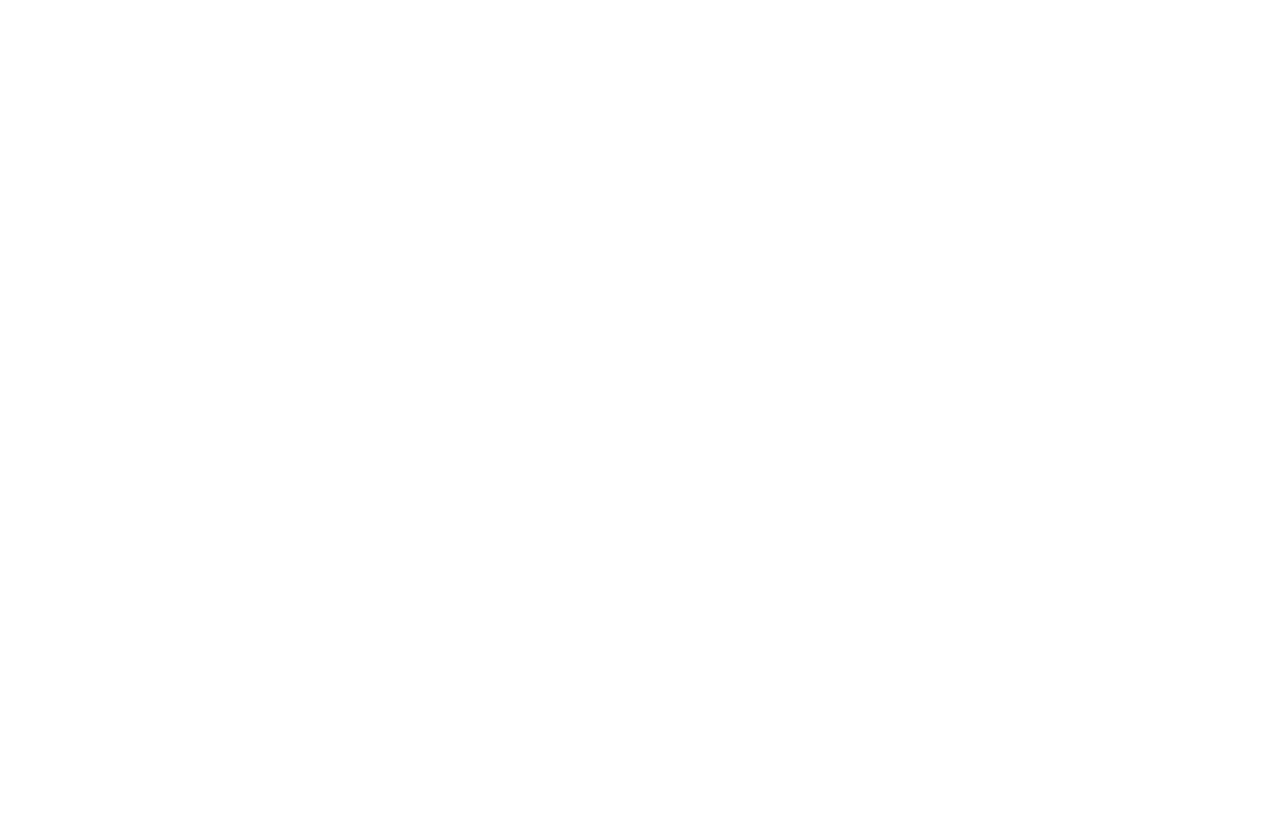
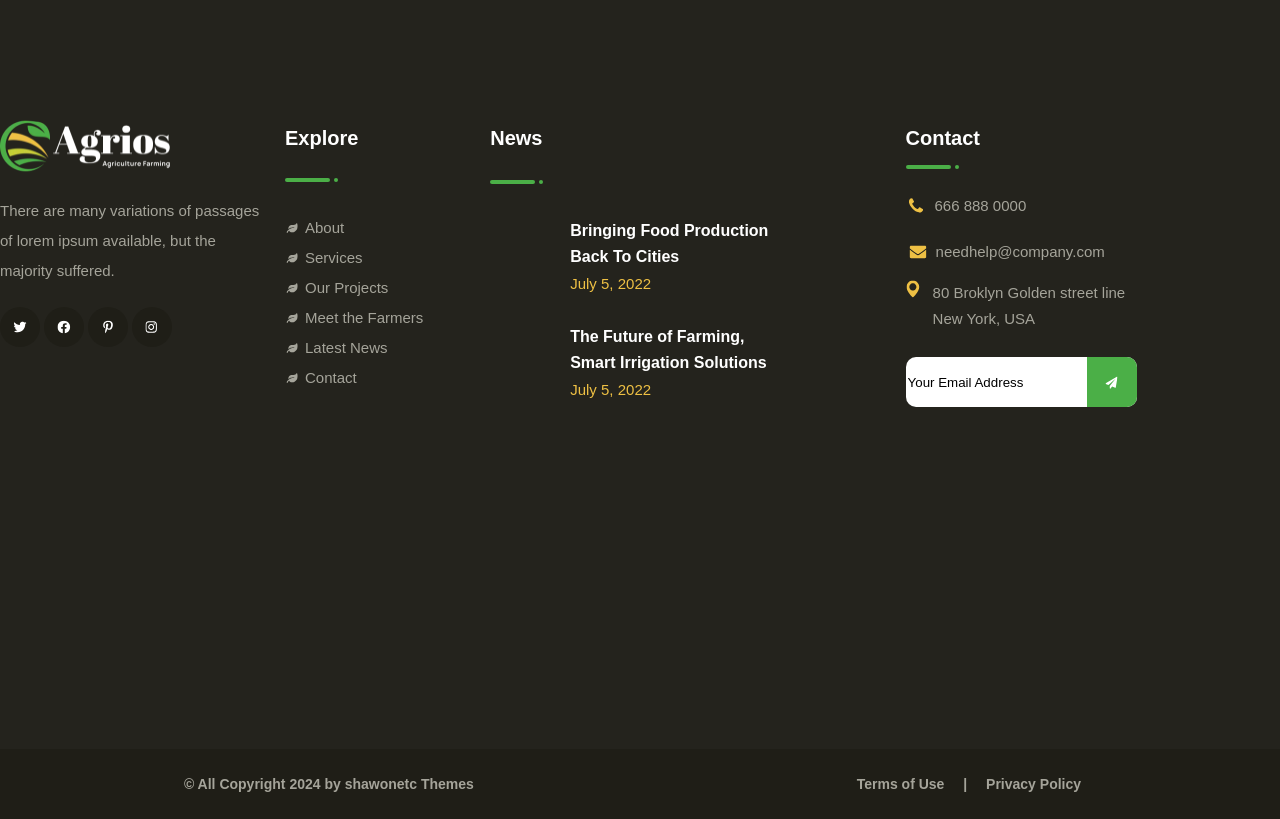
Before and after one commit to ynambell/owoce-project, a plain HTML site: page index.html in a window 1280 px wide. Drawn offline with Linux system fonts and the light colour scheme.

Commit message:
footer ready

```diff
--- a/index.html
+++ b/index.html
@@ -4,8 +4,88 @@
     <meta charset="UTF-8">
     <meta name="viewport" content="width=device-width, initial-scale=1.0">
     <title>owoce-project</title>
+    <link rel="stylesheet" href="reset.css">
+    <link rel="stylesheet" href="style.css">
 </head>
 <body>
 
+
+<footer class="footer">
+    <div class="gray">
+        <section class="logo">
+            <img class="logoPic" src="assets/logo.png" alt="logo">
+            <p class="suffering">There are many variations of passages of lorem ipsum available, but the majority suffered.</p>
+            <span class="circle"><img class="icon" src="assets/x.svg" alt="icon"></span>
+            <span class="circle"><img class="icon" src="assets/fb.svg" alt="icon"></span>
+            <span class="circle"><img class="icon" src="assets/p.svg" alt="icon"></span>
+            <span class="circle"><img class="icon" src="assets/ig.svg" alt="icon"></span>
+        </section>
+        <section class="explore">
+            <h1 class="headline">Explore</h1>
+            <div class="wrapper">
+                <span class="line"></span>
+                <span class="dot"></span>
+            </div>
+            <ol class="list">
+                <li class="home">About</li>
+                <li class="home">Services</li>
+                <li class="home">Our Projects</li>
+                <li class="home">Meet the Farmers</li>
+                <li class="home">Latest News</li>
+                <li class="home">Contact</li>
+            </ol>
+        </section>
+        <section class="news">
+            <div class="anotherWrapper">
+                <h1 class="headline">News</h1>
+                <span class="line"></span>
+                <span class="dot"></span>
+            </div>
+            <article class="post">
+                <div class="img"></div>
+                <div class="text">
+                    <h2 class="lemma">Bringing Food Production Back To Cities</h2>
+                    <h3 class="date">July 5, 2022</h3>
+                </div>
+            </article>
+            <article class="post">
+                <div class="img"></div>
+                <div class="text">
+                    <h2 class="lemma">The Future of Farming, Smart Irrigation Solutions</h2>
+                    <h3 class="date">July 5, 2022</h3>
+                </div>
+            </article>
+        </section>
+        <section class="conacts">
+            <h1 class="headline">Contact</h1>
+            <div class="wrapper">
+                <span class="line"></span>
+                <span class="dot"></span>
+            </div>
+            <div class="phoneWrapp">
+                <img class="contactIcon" src="assets/phone.svg" alt="phone">
+                <p class="phone">666 888 0000</p>
+            </div>
+            <div class="mailWrapp">
+                <img class="contactIcon" src="assets/mail.svg" alt="mail">
+                <p class="mail">needhelp@company.com</p>
+            </div>
+            <div class="mapWrapp">
+                <img class="contactIcon" src="assets/map.svg" alt="map">
+                <p class="map">80 Broklyn Golden street line New York, USA</p>
+            </div>
+            <div class="subsribeWrapp">
+                <input type="subsribeMail" class="subsribeMail" id="" value="Your Email Address">
+                <!-- <input type="button"  name="subsribeButton"  value=""> -->
+                <button class="subsribeButton">
+                    <img class="subsribeIcon" src="assets/teleg.svg" alt="subsribe">
+                </button>
+        </section>
+    </div>
+    <div class="black">
+        <p>© All Copyright 2024 by shawonetc Themes</p>
+        <p><a class="noLink" href="#">Terms of Use</a><span> | </span><a class="noLink" href="#">Privacy Policy</a></p>
+    </div>
+</footer>
 </body>
 </html>
--- /dev/null
+++ b/reset.css
@@ -0,0 +1,48 @@
+/* http://meyerweb.com/eric/tools/css/reset/
+   v2.0 | 20110126
+   License: none (public domain)
+*/
+
+html, body, div, span, applet, object, iframe,
+h1, h2, h3, h4, h5, h6, p, blockquote, pre,
+a, abbr, acronym, address, big, cite, code,
+del, dfn, em, img, ins, kbd, q, s, samp,
+small, strike, strong, sub, sup, tt, var,
+b, u, i, center,
+dl, dt, dd, ol, ul, li,
+fieldset, form, label, legend,
+table, caption, tbody, tfoot, thead, tr, th, td,
+article, aside, canvas, details, embed,
+figure, figcaption, footer, header, hgroup,
+menu, nav, output, ruby, section, summary,
+time, mark, audio, video {
+	margin: 0;
+	padding: 0;
+	border: 0;
+	font-size: 100%;
+	font: inherit;
+	vertical-align: baseline;
+}
+/* HTML5 display-role reset for older browsers */
+article, aside, details, figcaption, figure,
+footer, header, hgroup, menu, nav, section {
+	display: block;
+}
+body {
+	line-height: 1;
+}
+ol, ul {
+	list-style: none;
+}
+blockquote, q {
+	quotes: none;
+}
+blockquote:before, blockquote:after,
+q:before, q:after {
+	content: '';
+	content: none;
+}
+table {
+	border-collapse: collapse;
+	border-spacing: 0;
+}
--- /dev/null
+++ b/style.css
@@ -0,0 +1,223 @@
+.gray {
+    background-color: #24231D;
+    height: 511px;
+    display: flex;
+    padding-left: auto;
+    padding-top: 120px;
+    padding-right: auto;
+    padding-bottom: 118px;
+    justify-content: center;
+}
+
+.suffering {
+    width: 270px;
+    height: 90px;
+    color: #A5A49A;
+    font-family: Manrope, sans-serif;
+    font-size: 15px;
+    font-weight: 500;
+    line-height: 30px;
+    margin-top: 21px;
+    margin-bottom: 21px;
+}
+
+.headline {
+    width: 73px;
+    height: 36px;
+    color: #FFF;
+    font-family: Manrope, sans-serif;
+    font-size: 20px;
+    font-weight: 700;
+    line-height: 36px;
+}
+.anotherWrapper .headline {
+    margin-bottom: 15px;
+}
+.post {
+    display: flex;
+    width: 320px;
+    height: 80px;
+}
+.img {
+    width: 80px;
+    height: 80px;
+}
+.lemma {
+    width: 200px;
+    height: 52px;
+    color: #FFF;
+    font-family: Manrope, sans-serif;
+    font-style: normal;
+    font-size: 16px;
+    font-weight: 700;
+    line-height: 26px;
+}
+
+.date {
+    color: #EEC044;
+    font-family: Manrope, sans-serif;
+    font-size: 15px;
+    font-style: normal;
+    font-weight: 400;
+    line-height: 28.13px;
+}
+
+.anotherWrapper {
+    width: 319.98px;
+    height: 46px;
+    margin-bottom: 26px;
+}
+
+.line {
+    display: inline-block;
+    width: 45px;
+    height: 4px;
+    border-radius: 2px;
+    background: #4BAF47;
+}
+.dot {
+    display: inline-block;
+    width: 4px;
+    height: 4px;
+    border-radius: 2px;
+    background: #4BAF47;
+}
+
+.circle {
+    display: inline-block;
+    box-sizing: border-box;
+    width: 40px;
+    height: 40px;
+    padding: 13px;
+    border-radius: 20px;
+    background: #1F1E17;
+}
+.icon {
+    width: 14px;
+    height: 14px;
+}
+
+.explore {
+    display: flex;
+    width: 200px;
+    height: 273px;
+    padding: 0px 15px;
+    flex-direction: column;
+    justify-content: space-between;
+    align-items: flex-start;
+}
+.news {
+    display: flex;
+    width: 400px;
+    height: 273px;
+    padding: 0 65px 0 15px;
+    flex-direction: column;
+    justify-content: space-between;
+    align-items: flex-start;
+    gap: 26px;
+}
+
+.list {
+    padding-left: 20px;
+    list-style-image: url("assets/list.svg");
+    color: #A5A49A;
+    font-family: Manrope, sans-serif;
+    font-size: 15px;
+    font-weight: 500;
+    line-height: 30px;
+}
+
+.wrapper {
+    height: 32px;
+}
+.logo {
+    width: 300px;
+    height: 273px;
+}
+.logoPic {
+    width: 170px;
+    height: 52px;
+}
+
+.phone, .mail, .map {
+    width: 199px;
+    color: #A5A49A;
+    font-family: Manrope, sans-serif;
+    font-size: 15px;
+    font-style: normal;
+    font-weight: 500;
+    line-height: 26px;
+    justify-self: center;
+}
+.contactIcon {
+    width: 18px;
+    height: 18px;
+}
+.phoneWrapp {
+    display: flex;
+    height: 36px;
+    padding: 0px 146.538px 10px 1.93px;
+    align-items: center;
+    gap: 9px;
+}
+.mailWrapp {
+    display: flex;
+    height: 36px;
+    padding: 0px 66.212px 10px 3px;
+    align-items: center;
+    gap: 9px;
+}
+.mapWrapp {
+    display: flex;
+    width: 270px;
+    height: 77px;
+    gap: 9px;
+}
+.subsribeWrapp {
+    display: inline-flex;
+    box-sizing: border-box;
+    height: 50px;
+    justify-content: flex-end;
+    align-items: center;
+    flex-shrink: 0;
+    border-radius: 10px;
+    background: linear-gradient(0deg, rgba(255, 255, 255, 0.00) 0%, rgba(255, 255, 255, 0.00) 100%), #FFF;
+}
+.subsribeButton {
+    display: flex;
+    box-sizing: border-box;
+    width: 50px;
+    height: 50px;
+    justify-content: center;
+    align-items: center;
+    flex-shrink: 0;
+    border-radius: 0px 10px 10px 0px;
+    border: none;
+    background: #4BAF47;
+}
+
+.subsribeMail {
+    border: none;
+    align-self: center;
+}
+
+.black {
+    color: #A5A49A;
+    text-align: right;
+    font-family: Manrope, sans-serif;
+    font-size: 14px;
+    font-weight: 600;
+    line-height: 14px;
+    background-color: #1F1E17;
+    display: flex;
+    height: 70px;
+    justify-content: space-around;
+    align-items: center;
+}
+
+.noLink {
+    text-decoration: none;
+    color: #A5A49A;
+    margin-right: 15px;
+    margin-left: 15px;
+}
```
Also changed, not shown: assets/css/style.css (deleted), assets/fb.svg (added), assets/ig.svg (added), assets/list.svg (added), assets/logo.png (added), assets/mail.svg (added), assets/map.svg (added), assets/p.svg (added), assets/phone.svg (added), assets/teleg.svg (added), assets/x.svg (added).
